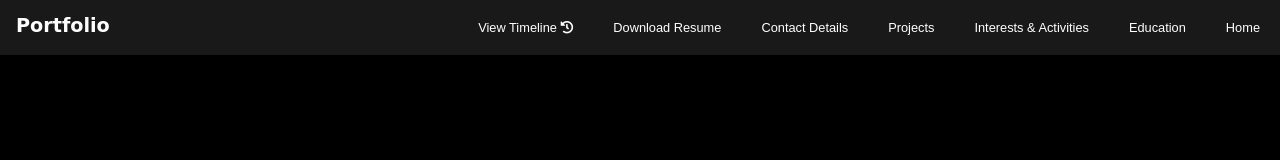
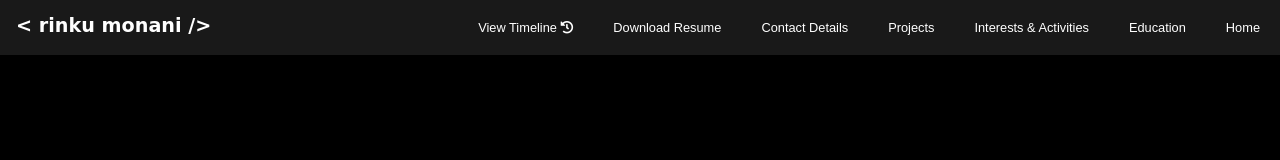
Before and after one commit to RinkuMonani/labyrinth, a plain HTML site: page index.html in a window 1280 px wide. Shown: the top 160 px of the page. Drawn offline with Linux system fonts and the light colour scheme.

Commit message:
added name to navbar float:left

```diff
--- a/index.html
+++ b/index.html
@@ -18,7 +18,7 @@
 
             <div class="navigation" style="z-index: 1;">
                 <ul>
-                    <li style="float:left;color:white; padding: 14px 16px;font-family:Apple Chancery, cursive; font-weight: bolder;font-size: larger;">Portfolio</li>
+                    <li style="float:left;color:white; padding: 14px 16px;font-family:Apple Chancery, cursive; font-weight: bolder;font-size: larger;"> < rinku monani  /></li>
                     <li><a class="active" href="#home1">Home</a></li>
                     <li><a href="#education">Education</a></li>
                     <li><a href="#i-and-a">Interests & Activities</a></li>
```
